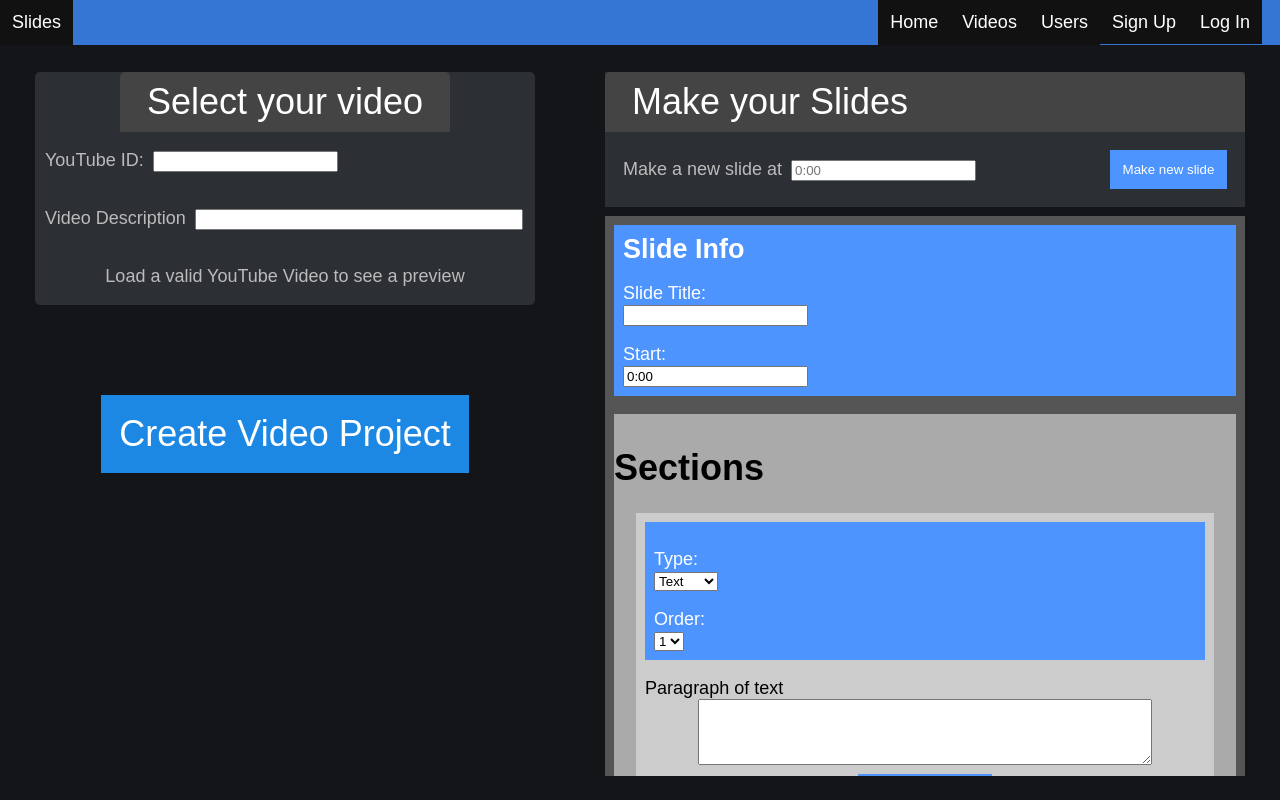
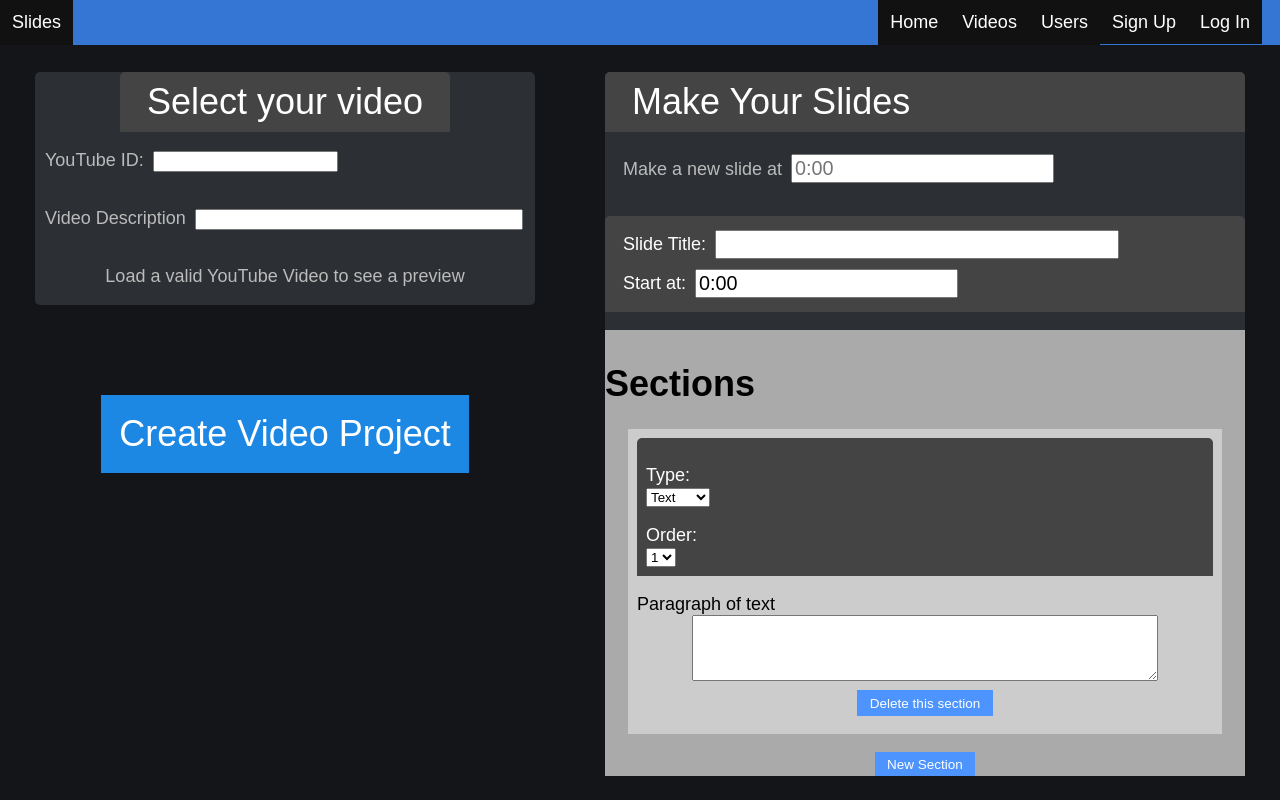
Before and after one commit to MostlyFocusedMike/slides-front, a React (Create React App) app: page /videos/new in a window 1280 px wide. Built offline with nearby package versions, Linux system fonts and the light colour scheme; what normalizr would draw is missing.

Commit message:
style slides

```diff
--- a/src/App.css
+++ b/src/App.css
@@ -10,7 +10,8 @@
   padding: .3rem .7rem;
   margin: .5rem auto;
   display: block;
-  transition: background 150ms; }
+  transition: background 150ms;
+  font-size: .75rem; }
   #big-form button:hover {
     background: #1D88E3; }
   #big-form button:active {
@@ -213,6 +214,7 @@ img {
       position: absolute;
       top: 0;
       width: 100%;
+      border-radius: 5px 5px 0 0;
       justify-content: space-between; }
       #big-form #main-forms #slide-maker h2 {
         font-size: 2rem;
@@ -230,16 +232,58 @@ img {
           margin: 1rem .5rem;
           color: #BBB;
           font-weight: 100; }
-        #big-form #main-forms #slide-maker div input[type="text"] {
+        #big-form #main-forms #slide-maker div input {
+          font-size: 1.1rem;
           display: inline; }
       #big-form #main-forms #slide-maker button {
         display: block;
-        margin: 1rem; }
+        margin: 1rem;
+        font-size: 1rem; }
     #big-form #main-forms #slides-container {
       height: 70vh;
       overflow: auto;
       margin: 0; }
       #big-form #main-forms #slides-container .slide {
-        margin: 0 0 1rem; }
+        margin: 0 0 1rem;
+        border-radius: 5px 5px 0 0;
+        padding: 0 0 1rem;
+        position: relative;
+        background: #2C2F34; }
+        #big-form #main-forms #slides-container .slide .delete-slide-button {
+          background: #D03131;
+          color: white;
+          border: none;
+          padding: .3rem .7rem;
+          margin: .5rem auto;
+          display: block;
+          transition: background 150ms;
+          margin: 0 0 0 34rem; }
+          #big-form #main-forms #slides-container .slide .delete-slide-button:hover {
+            background: #E63434;
+            color: white; }
+          #big-form #main-forms #slides-container .slide .delete-slide-button:active {
+            background: #CE0303; }
+        #big-form #main-forms #slides-container .slide .slide-data, #big-form #main-forms #slides-container .slide .sections .section .section-data {
+          border-radius: 5px 5px 0 0;
+          background: #444;
+          margin: 0;
+          font-weight: 100;
+          color: white; }
+          #big-form #main-forms #slides-container .slide .slide-data div, #big-form #main-forms #slides-container .slide .sections .section .section-data div {
+            display: flex;
+            justify-content: flex-start;
+            align-items: center; }
+            #big-form #main-forms #slides-container .slide .slide-data div label, #big-form #main-forms #slides-container .slide .sections .section .section-data div label {
+              display: inline-block;
+              margin: .5rem .5rem;
+              font-weight: 100; }
+            #big-form #main-forms #slides-container .slide .slide-data div input, #big-form #main-forms #slides-container .slide .sections .section .section-data div input {
+              font-size: 1.1rem;
+              display: inline; }
+            #big-form #main-forms #slides-container .slide .slide-data div .title, #big-form #main-forms #slides-container .slide .sections .section .section-data div .title {
+              width: 22rem; }
+            #big-form #main-forms #slides-container .slide .slide-data div button, #big-form #main-forms #slides-container .slide .sections .section .section-data div button {
+              display: inline-block;
+              margin: 0 1rem; }
 
 /*# sourceMappingURL=App.css.map */
--- a/src/components/newVideoFormComponents/SlideForm.js
+++ b/src/components/newVideoFormComponents/SlideForm.js
@@ -65,16 +65,11 @@ class SlideForm extends React.Component {
     const {slide} = this.props
     return (
     <div className="slide">
-      { this.props.slidesLength > 1 ?
-        <button
-          className="delete-slide-button"
-          onClick={this.handleDeleteSlide}
-        > Delete Slide </button> : null
-      }
+
       <form
       onSubmit={this.handleSlideOrderChange}
       class="slide-data"  >
-      <h2>Slide Info</h2>
+        <div>
           <label htmlFor={`title-${slide.id}`}>Slide Title:</label>
           <input type="text"
             data-id={slide.id}
@@ -85,7 +80,9 @@ class SlideForm extends React.Component {
             value={slide.title}
             onChange={this.handleChange}
           />
-        <label htmlFor={`timecode-${slide.id}`}>Start:</label>
+        </div>
+        <div>
+          <label htmlFor={`timecode-${slide.id}`}>Start at:</label>
           <input type="text"
             data-id={slide.id}
             data-key="timecode"
@@ -95,8 +92,6 @@ class SlideForm extends React.Component {
             value={slide.timecode}
             onChange={this.handleChange}
           />
-        <div id="slide-buttons">
-
           {this.state.showStartSave ?
             <button>Save New Start</button> : null
           }
@@ -110,6 +105,12 @@ class SlideForm extends React.Component {
           newSection={this.props.newSection}
         />
       </div>
+      { this.props.slidesLength > 1 ?
+          <button
+            className="delete-slide-button"
+            onClick={this.handleDeleteSlide}
+          > Delete Slide </button> : null
+      }
     </div>
   )
   }
--- a/src/components/newVideoFormComponents/SlideMakerInputs.js
+++ b/src/components/newVideoFormComponents/SlideMakerInputs.js
@@ -54,7 +54,7 @@ class SlideMakerInputs extends React.Component {
   render() {
     return (
       <form id="slide-maker" onSubmit={this.handleNewSlide}>
-        <h2>Make your Slides</h2>
+        <h2>Make Your Slides</h2>
         <div>
           <label> Make a new slide at </label>
           <input
@@ -63,7 +63,7 @@ class SlideMakerInputs extends React.Component {
             onChange={this.handleTimeCodeChange}
           />
         </div>
-        <button disabled={!this.state.timecode.match(/\d/)} >Make new slide</button>
+        <button disabled={!this.state.timecode.match(/\d/)} >Make New Slide</button>
       </form>
     )
 
--- a/src/scss/main.scss
+++ b/src/scss/main.scss
@@ -16,6 +16,7 @@ $bor: 2px solid black;
   margin: .5rem auto;
   display: block;
   transition: background 150ms;
+  font-size: .75rem;
   &:hover {
     background: #1D88E3;
   }
@@ -332,6 +333,7 @@ img {
       top: 0;
       width: 100%;
       @extend %basic-flex;
+      border-radius: 5px 5px 0 0;
       justify-content: space-between;
       h2 {
         font-size: 2rem;
@@ -351,13 +353,15 @@ img {
           color: #BBB;
           font-weight: 100;
         }
-        input[type="text"] {
+        input {
+          font-size: 1.1rem;
           display: inline;
         }
       }
       button {
         display: block;
         margin: 1rem;
+        font-size: 1rem;
       }
     }
     #slides-container {
@@ -365,7 +369,43 @@ img {
       overflow: auto;
       margin: 0;
       .slide {
-        margin: 0 0 1rem
+        margin: 0 0 1rem;
+        border-radius: 5px 5px 0 0;
+        padding: 0 0 1rem;
+        position: relative;
+        background: #2C2F34;
+        .delete-slide-button {
+          @include basic-button(white, white, #D03131, #E63434, #CE0303);
+          margin: 0 0 0 34rem;
+        }
+        .slide-data {
+          border-radius: 5px 5px 0 0;
+          background: #444;
+          margin: 0;
+          font-weight: 100;
+          color: white;
+          div {
+            display: flex;
+            justify-content: flex-start;
+            align-items: center;
+            label {
+              display: inline-block;
+              margin: .5rem .5rem;
+              font-weight: 100;
+            }
+            input {
+              font-size: 1.1rem;
+              display: inline;
+            }
+            .title {
+              width: 22rem;
+            }
+            button {
+              display: inline-block;
+              margin: 0 1rem;
+            }
+          }
+        }
       }
     }
   }
```
Also changed, not shown: 1 other file (tests, documents, lock files or other folders). Lines whose indentation alone changed are shown as unchanged.
